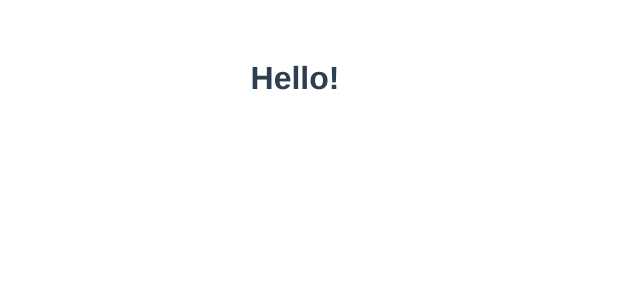
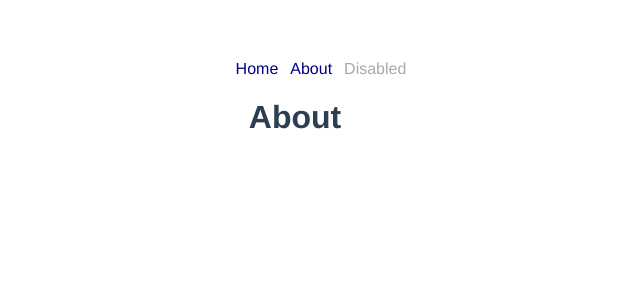
Before and after one commit to ochemerys/vite-vue-boilerplate, a Vue app: page /about in a window 1280 px wide. Shown: the top 300 px of the page, without its empty margins (345-985 px from the left). Built offline with nearby package versions, Linux system fonts and the light colour scheme.

Commit message:
setup vue-router

```diff
--- a/package.json
+++ b/package.json
@@ -10,7 +10,8 @@
     "format": "prettier .  --write"
   },
   "dependencies": {
-    "vue": "^3.2.25"
+    "vue": "^3.2.25",
+    "vue-router": "^4.0.12"
   },
   "devDependencies": {
     "@typescript-eslint/eslint-plugin": "^5.10.1",
--- a/src/App.vue
+++ b/src/App.vue
@@ -1,9 +1,22 @@
-<script setup lang="ts"></script>
+<script setup lang="ts">
+</script>
 
 <template>
-  <h1>Hello!</h1>
+  <ul class="flex">
+    <li class="mr-6">
+      <router-link to="/" class="text-blue-600 hover:text-blue-800">Home</router-link>
+    </li>
+    <li class="mr-6">
+      <router-link to="/about" class="text-blue-600 hover:text-blue-800">About</router-link>
+    </li>
+    <li class="mr-6">
+      <a class="text-gray-400 cursor-not-allowed" href="#">Disabled</a>
+    </li>
+  </ul>
+
+  <router-view />
 </template>
-S
+
 <style>
 #app {
   font-family: Avenir, Helvetica, Arial, sans-serif;
@@ -13,4 +26,22 @@ S
   color: #2c3e50;
   margin-top: 60px;
 }
+.flex {
+  display: flex;
+  list-style-type: none;
+  justify-content: center;
+}
+.mr-6 {
+  margin-left: 12px;
+  text-decoration: none;
+}
+.text-blue-600 {
+  text-decoration: none;
+  color: darkblue;
+}
+
+.text-gray-400 {
+  text-decoration: none;
+  color: darkgray
+}
 </style>
--- a/src/main.ts
+++ b/src/main.ts
@@ -1,4 +1,6 @@
 import { createApp } from "vue";
 import App from "./App.vue";
 
-createApp(App).mount("#app");
+import router from "./router";
+
+createApp(App).use(router).mount("#app");
--- /dev/null
+++ b/src/pages/about.vue
@@ -0,0 +1,5 @@
+<script setup lang="ts"></script>
+
+<template>
+  <h1>About</h1>
+</template>
--- /dev/null
+++ b/src/pages/index.vue
@@ -0,0 +1,18 @@
+<script setup lang="ts">
+import { ref } from "vue";
+
+const count = ref(0);
+
+function increment() {
+  count.value++;
+}
+</script>
+
+<template>
+  <h1>Home</h1>
+  <button
+    @click="increment"
+  >
+    count is: {{ count }}
+  </button>
+</template>
--- /dev/null
+++ b/src/router.ts
@@ -0,0 +1,30 @@
+import { createRouter, createWebHistory } from "vue-router";
+
+import Home from "./pages/index.vue";
+
+const routes = [
+  {
+    path: "/",
+    name: "Home",
+    component: Home,
+    meta: {
+      title: "Boilerplate: Home",
+    },
+  },
+  {
+    path: "/about",
+    name: "About",
+    component: () => import("./pages/about.vue"),
+    meta: {
+      title: "Boilerplate: About",
+    },
+  },
+  // { path: '/hi/:name', name: 'Home', component: defineAsyncComponent(() => import('../pages/hi/[name].vue')), props: true },
+];
+
+const router = createRouter({
+  history: createWebHistory(),
+  routes,
+});
+
+export default router;
```
Also changed, not shown: 1 other file (tests, documents, lock files or other folders).
